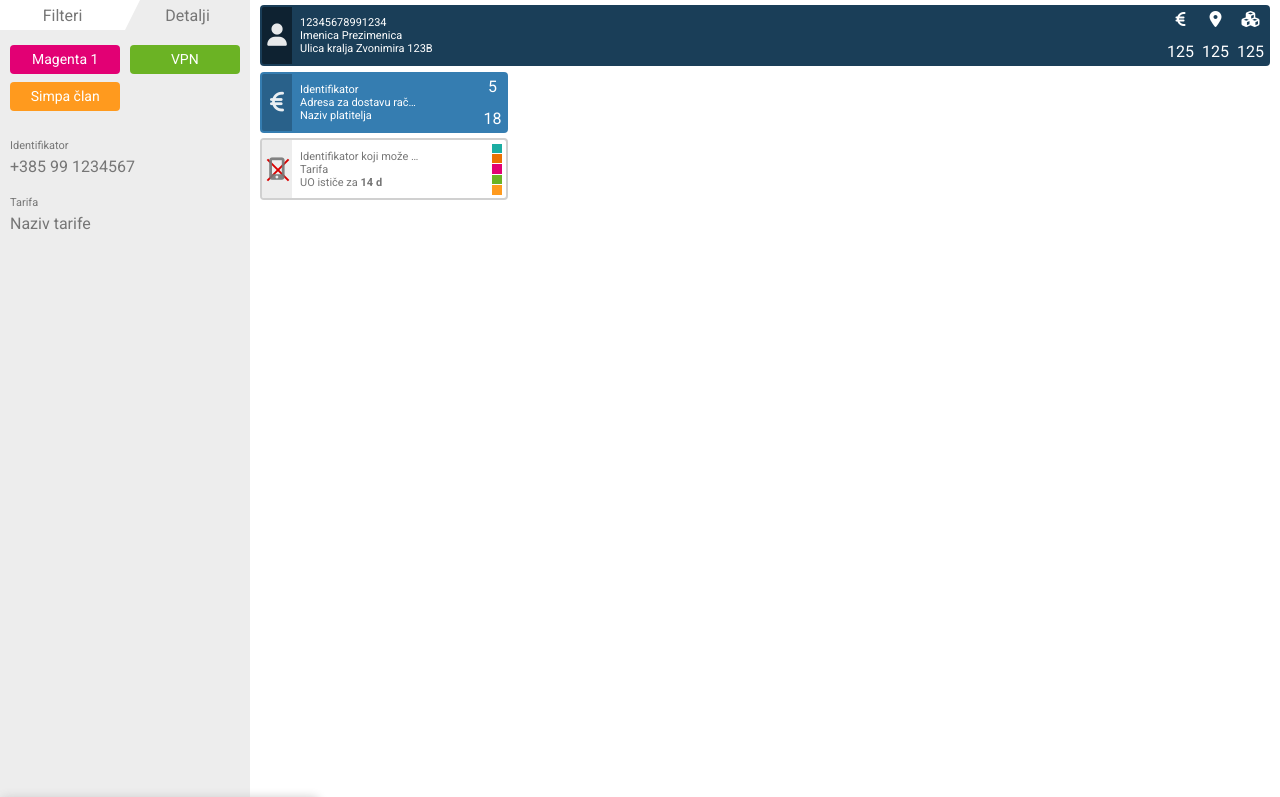
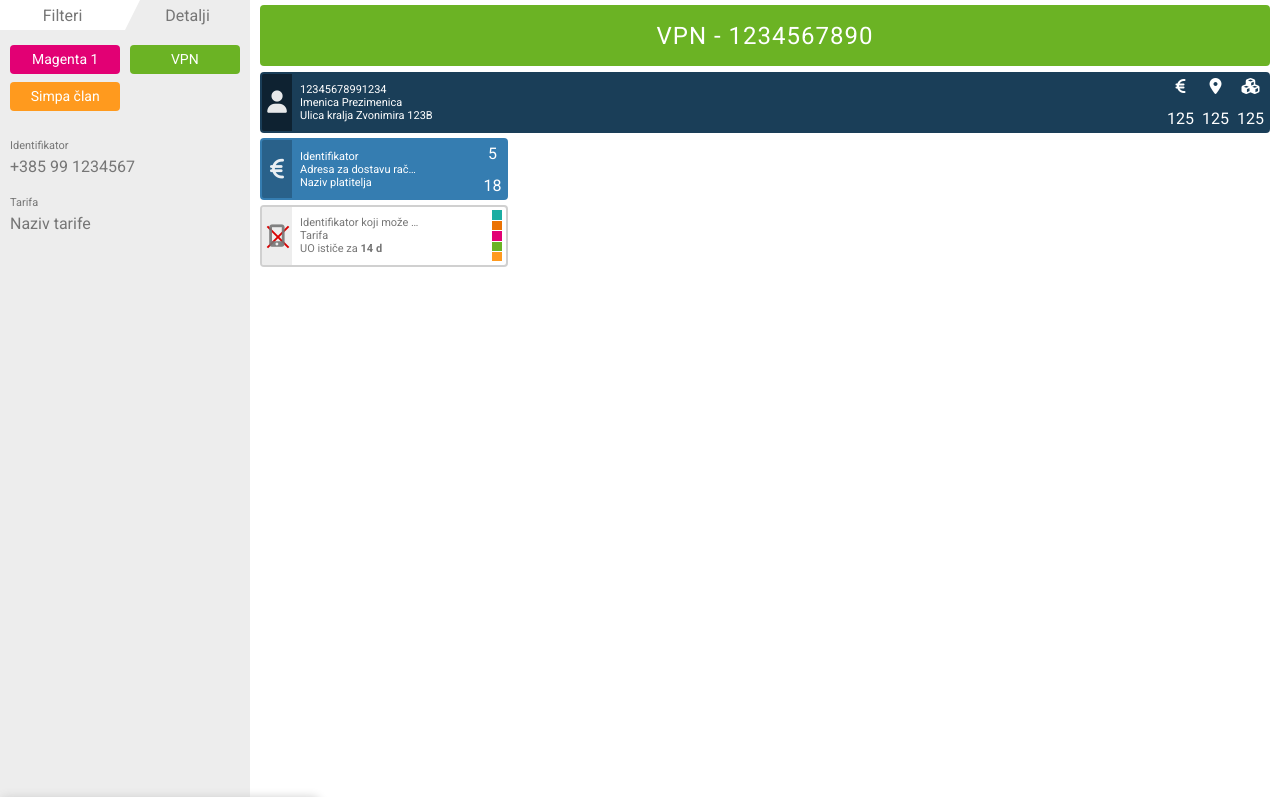
Before and after one commit to vedranjaic/ht_ao, a website: page src/index.tpl.html in a window 1280 px wide. Shown: the top 797 px of the page. Drawn offline with nearby package versions, Linux system fonts and the light colour scheme; files that its build step writes are made by us from their sources; files whose address does not match are found by name.

Commit message:
Node VPN

```diff
--- a/src/modules/_asset-view.html
+++ b/src/modules/_asset-view.html
@@ -1,4 +1,15 @@
 <div class="asset-view">
+
+    <!-- NODE VPN -->
+    <a class="node node-vpn" href="#">
+
+        <h2 class="node-vpn--title">
+            VPN - 1234567890
+        </h2>
+
+    </a>
+    <!-- /.node-vpn -->
+
 
     <!-- NODE OIB -->
     <a class="node node-oib" href="#">
--- a/src/sass/asset-overview/components/asset-view/_nodes.scss
+++ b/src/sass/asset-overview/components/asset-view/_nodes.scss
@@ -16,6 +16,19 @@
     border: 2px solid transparent;
     @include border-radius($radius / 2);
     @include transition(border-color);
+
+    // Node VPN
+    &.node-vpn {
+        align-items: center;
+        justify-content: center;
+        background-color: $green-light;
+        color: $white;
+        text-decoration: none;
+        .node-vpn--title {
+            font-weight: 400;
+            letter-spacing: 1px;
+        }
+    }
 
     // Node OIB
     &.node-oib {
```
Also changed, not shown: build/asset-overview.css, build/index.html, 1 other file.
